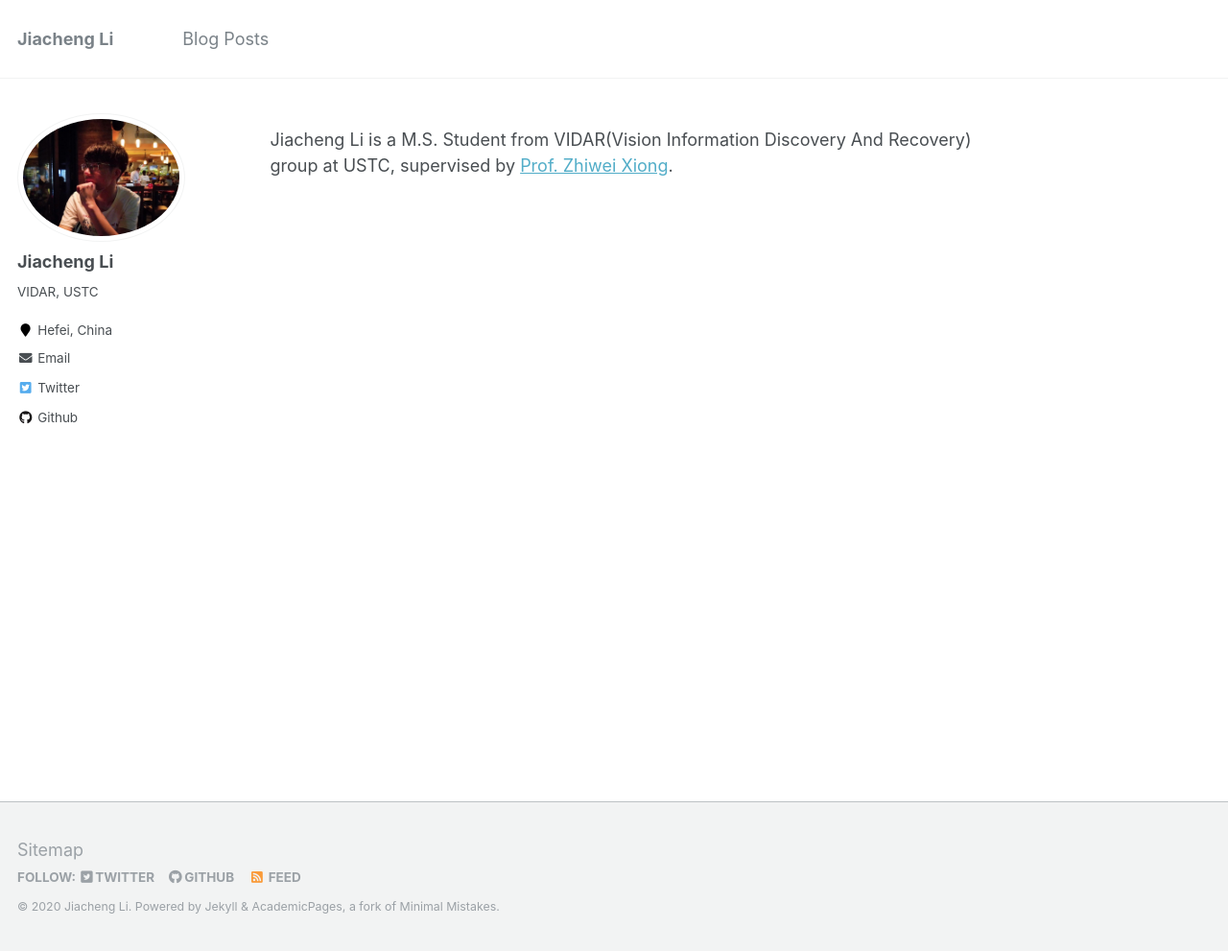
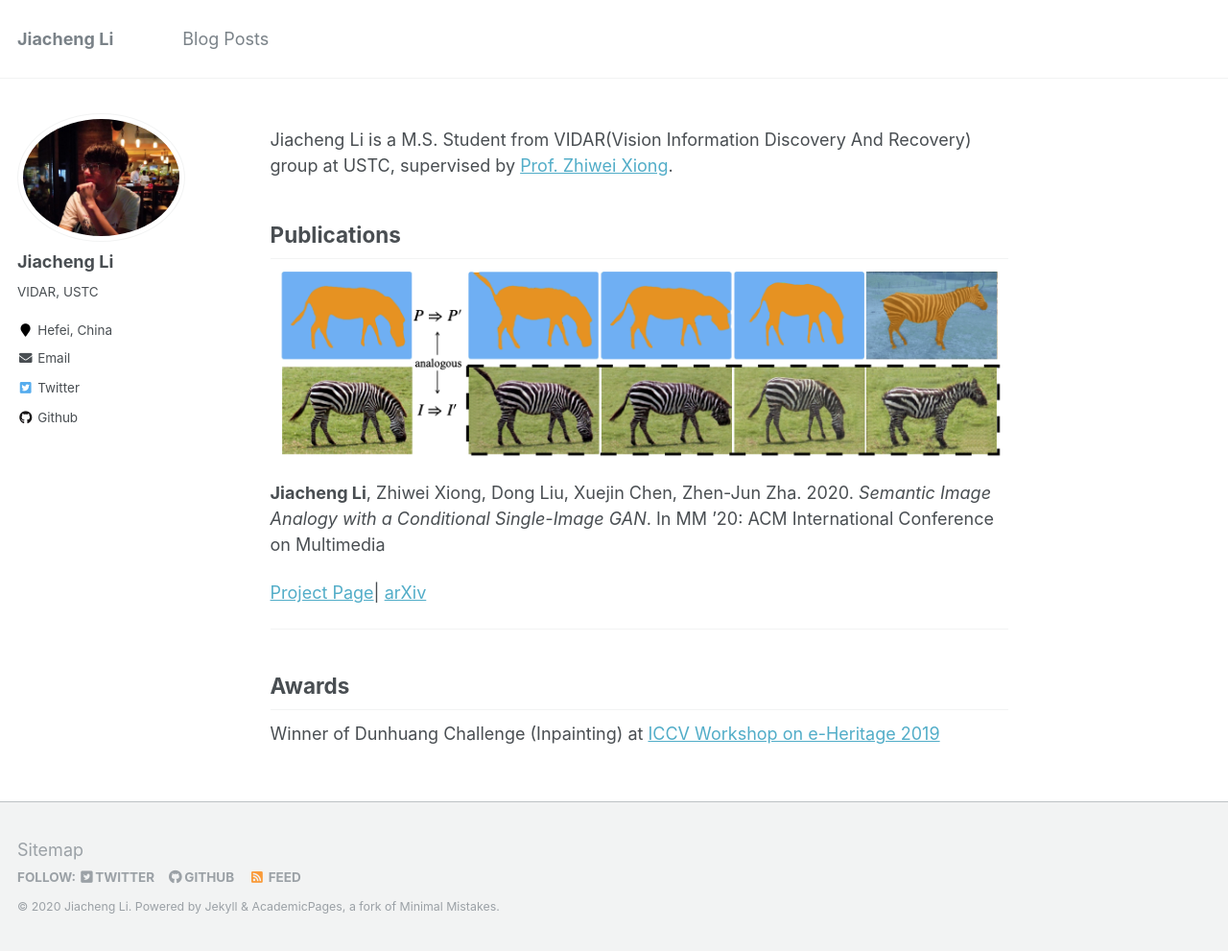
Before and after one commit to ddlee-cn/Academic-Homepage, a Jekyll site: the page built from _pages/about.md, in a window 1280 px wide and 991 px high. Shown: the whole window at 96% size. Built offline with Jekyll 4.4.1, drawn with Linux system fonts in a browser that asks for light colours.

Commit message:
update MM20-SemIA project page,  fix baseurl links

```diff
--- a/_pages/about.md
+++ b/_pages/about.md
@@ -8,4 +8,23 @@ redirect_from:
   - /about.html
 ---
 
+
 Jiacheng Li is a M.S. Student from VIDAR(Vision Information Discovery And Recovery) group at USTC, supervised by [Prof. Zhiwei Xiong](http://staff.ustc.edu.cn/~zwxiong/).
+
+## Publications
+
+
+![SemIA]({{ site.baseurl }}/images/SemIA/teaser.png)
+
+**Jiacheng Li**, Zhiwei Xiong, Dong Liu, Xuejin Chen, Zhen-Jun Zha. 2020. *Semantic Image Analogy with a Conditional Single-Image GAN*. In MM ’20: ACM International Conference on Multimedia
+
+[Project Page]({{ site.baseurl }}/publication/2020-07-26-MM2020-SemIA)|
+[arXiv]()
+
+
+---
+
+
+## Awards
+
+Winner of Dunhuang Challenge (Inpainting) at [ICCV Workshop on e-Heritage 2019](https://www.cvl.iis.u-tokyo.ac.jp/e-Heritage2019/)
```
Also changed, not shown: _publications/2020-07-26-MM2020-SemIA.md (added, +77 -0 lines).
